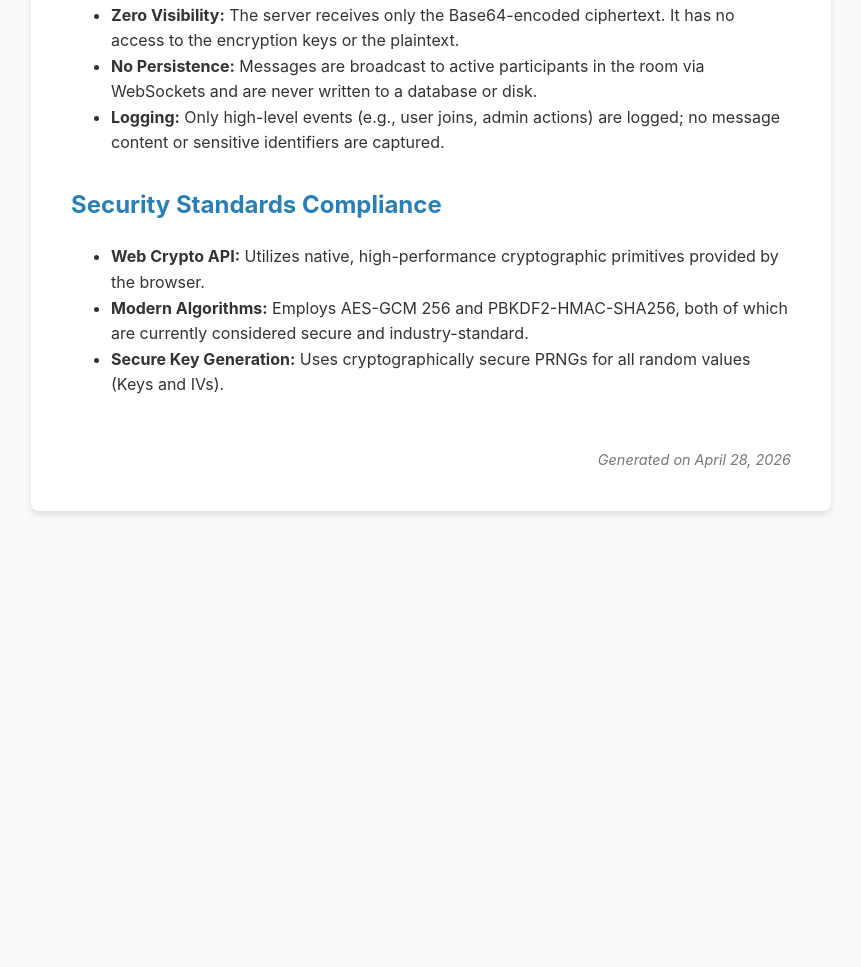
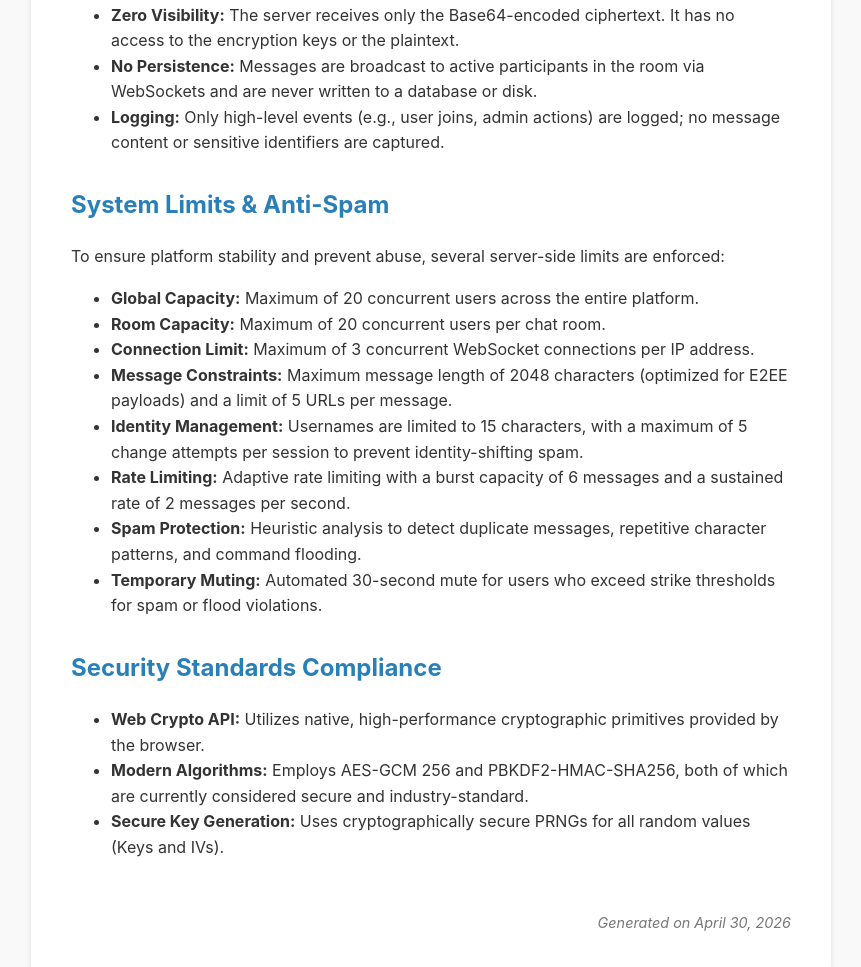
Before and after one commit to mmcvuur/app-anoniem-chat, a website: page PROJECT_TECHNICAL_OVERVIEW.html in a window 1280 px wide. Shown: the part 2032-2999 px from the top of the page, without its empty margins (209-1070 px from the left). Before the commit the page ends 2583 px from the top, so only its background shows below. Drawn offline with Linux system fonts and the light colour scheme.

Commit message:
update technical overview and README with system limits

```diff
--- a/PROJECT_TECHNICAL_OVERVIEW.html
+++ b/PROJECT_TECHNICAL_OVERVIEW.html
@@ -129,6 +129,19 @@
             <li><strong>Logging:</strong> Only high-level events (e.g., user joins, admin actions) are logged; no message content or sensitive identifiers are captured.</li>
         </ul>
 
+        <h2>System Limits & Anti-Spam</h2>
+        <p>To ensure platform stability and prevent abuse, several server-side limits are enforced:</p>
+        <ul>
+            <li><strong>Global Capacity:</strong> Maximum of 20 concurrent users across the entire platform.</li>
+            <li><strong>Room Capacity:</strong> Maximum of 20 concurrent users per chat room.</li>
+            <li><strong>Connection Limit:</strong> Maximum of 3 concurrent WebSocket connections per IP address.</li>
+            <li><strong>Message Constraints:</strong> Maximum message length of 2048 characters (optimized for E2EE payloads) and a limit of 5 URLs per message.</li>
+            <li><strong>Identity Management:</strong> Usernames are limited to 15 characters, with a maximum of 5 change attempts per session to prevent identity-shifting spam.</li>
+            <li><strong>Rate Limiting:</strong> Adaptive rate limiting with a burst capacity of 6 messages and a sustained rate of 2 messages per second.</li>
+            <li><strong>Spam Protection:</strong> Heuristic analysis to detect duplicate messages, repetitive character patterns, and command flooding.</li>
+            <li><strong>Temporary Muting:</strong> Automated 30-second mute for users who exceed strike thresholds for spam or flood violations.</li>
+        </ul>
+
         <h2>Security Standards Compliance</h2>
         <ul>
             <li><strong>Web Crypto API:</strong> Utilizes native, high-performance cryptographic primitives provided by the browser.</li>
@@ -137,7 +150,7 @@
         </ul>
 
         <div class="footer">
-            Generated on April 28, 2026
+            Generated on April 30, 2026
         </div>
     </div>
 </body>
```
Also changed, not shown: PROJECT_TECHNICAL_OVERVIEW.md (+12 -1 lines), README.md.
